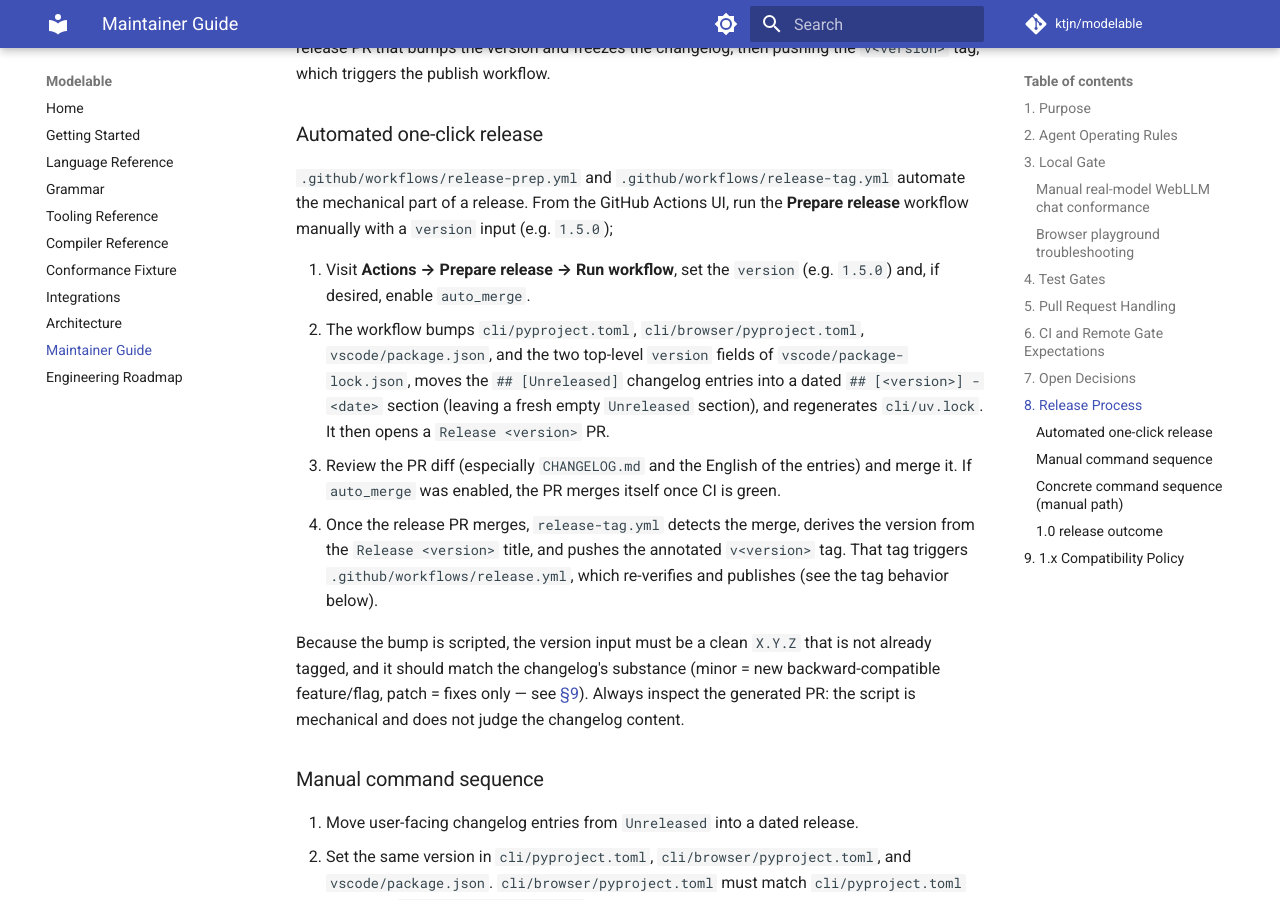
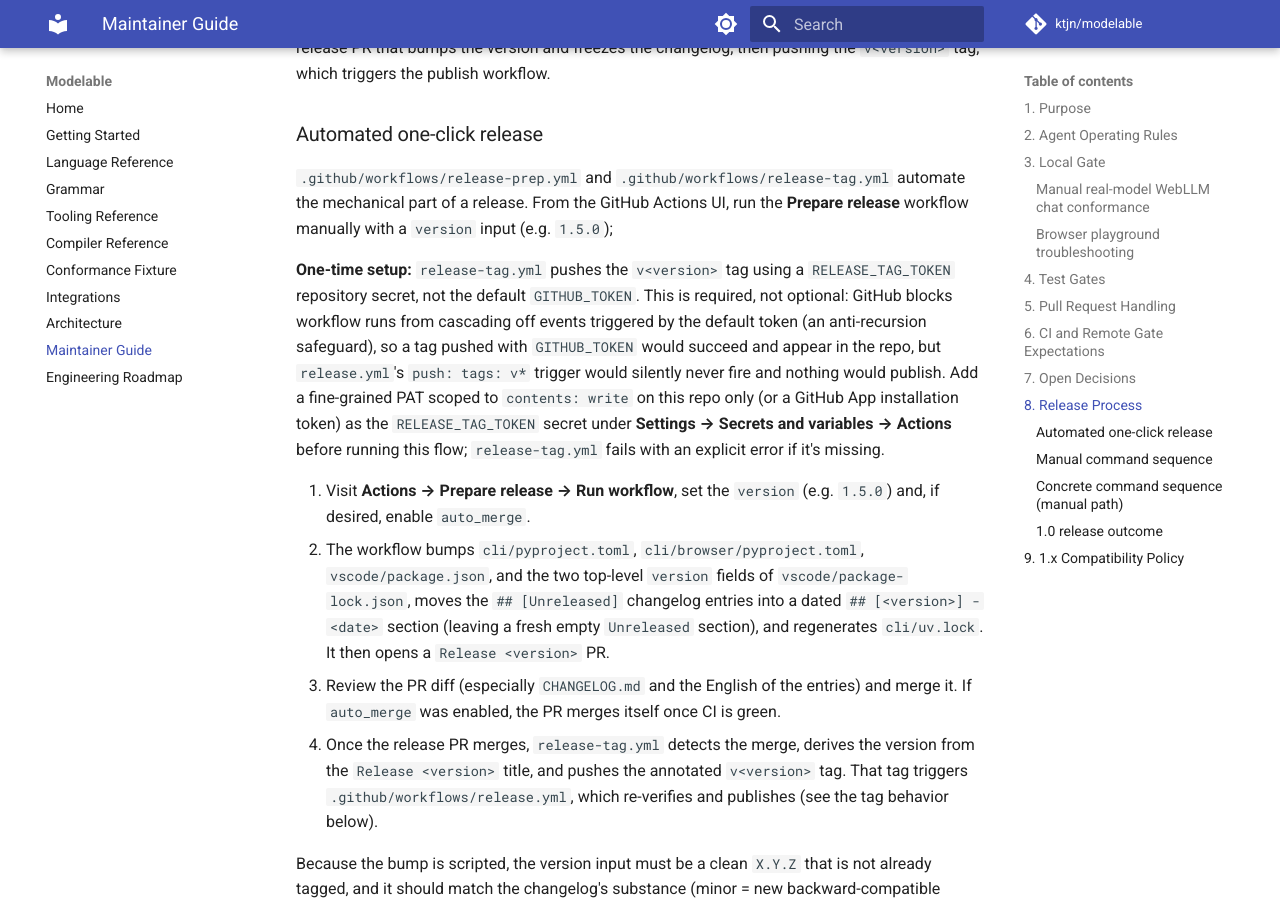
Before and after one commit to ktjn/modelable, an MkDocs documentation site: the page built from docs/maintainers.md, in a window 1280 px wide and 900 px high, scrolled down 12063 px. Built offline with MkDocs 1.6.1 and Material for MkDocs 9.7.7, drawn with Linux system fonts in a browser that asks for light colours; comment, search, counter and statistics services are not loaded.

Commit message:
fix: push release tags with a PAT so release.yml actually triggers (#324)

```diff
--- a/docs/maintainers.md
+++ b/docs/maintainers.md
@@ -469,6 +469,17 @@ then pushing the `v<version>` tag, which triggers the publish workflow.
 automate the mechanical part of a release. From the GitHub Actions UI, run the
 **Prepare release** workflow manually with a `version` input (e.g. `1.5.0`);
 
+**One-time setup:** `release-tag.yml` pushes the `v<version>` tag using a
+`RELEASE_TAG_TOKEN` repository secret, not the default `GITHUB_TOKEN`. This is
+required, not optional: GitHub blocks workflow runs from cascading off events
+triggered by the default token (an anti-recursion safeguard), so a tag pushed
+with `GITHUB_TOKEN` would succeed and appear in the repo, but
+`release.yml`'s `push: tags: v*` trigger would silently never fire and
+nothing would publish. Add a fine-grained PAT scoped to `contents: write` on
+this repo only (or a GitHub App installation token) as the `RELEASE_TAG_TOKEN`
+secret under **Settings → Secrets and variables → Actions** before running
+this flow; `release-tag.yml` fails with an explicit error if it's missing.
+
 1. Visit **Actions → Prepare release → Run workflow**, set the `version`
    (e.g. `1.5.0`) and, if desired, enable `auto_merge`.
 2. The workflow bumps `cli/pyproject.toml`, `cli/browser/pyproject.toml`,
```
Also changed, not shown: 2 other files.
